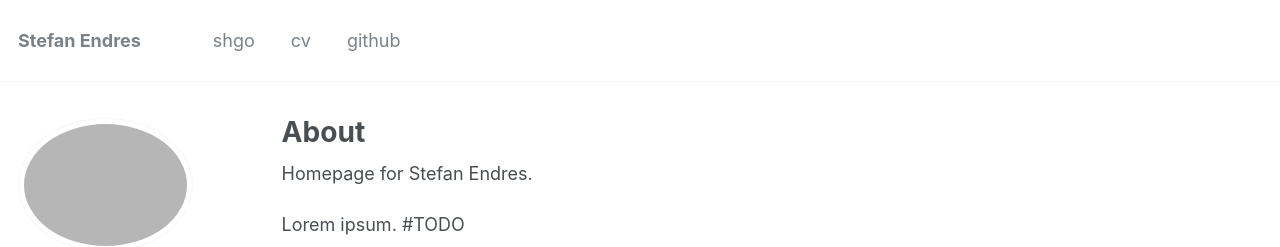
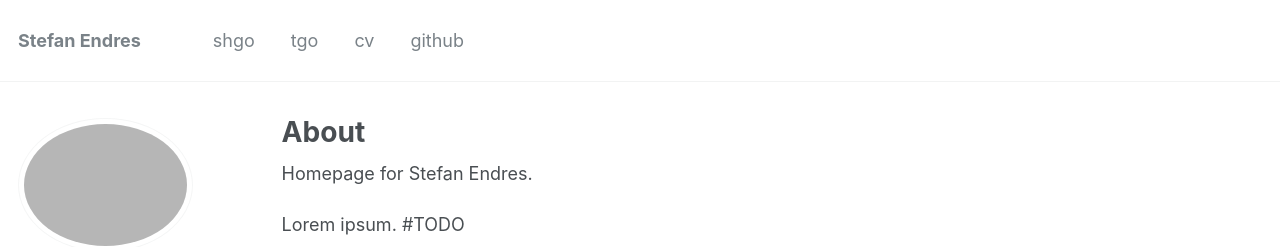
Before and after one commit to Stefan-Endres/Stefan-Endres.github.io, a Jekyll site: the page built from _pages/about.md, in a window 1280 px wide and 957 px high. Shown: the top 247 px of the window. Built offline with Jekyll 4.4.1, drawn with Linux system fonts in a browser that asks for light colours; some web fonts are replaced.

Commit message:
Add tgo page

```diff
--- a/_data/navigation.yml
+++ b/_data/navigation.yml
@@ -11,6 +11,9 @@ main:
 
   - title: "shgo"
     url: /shgo/
+
+  - title: "tgo"
+    url: /tgo/
 
 #  - title: "Portfolio"
 #    url: /portfolio/
```
